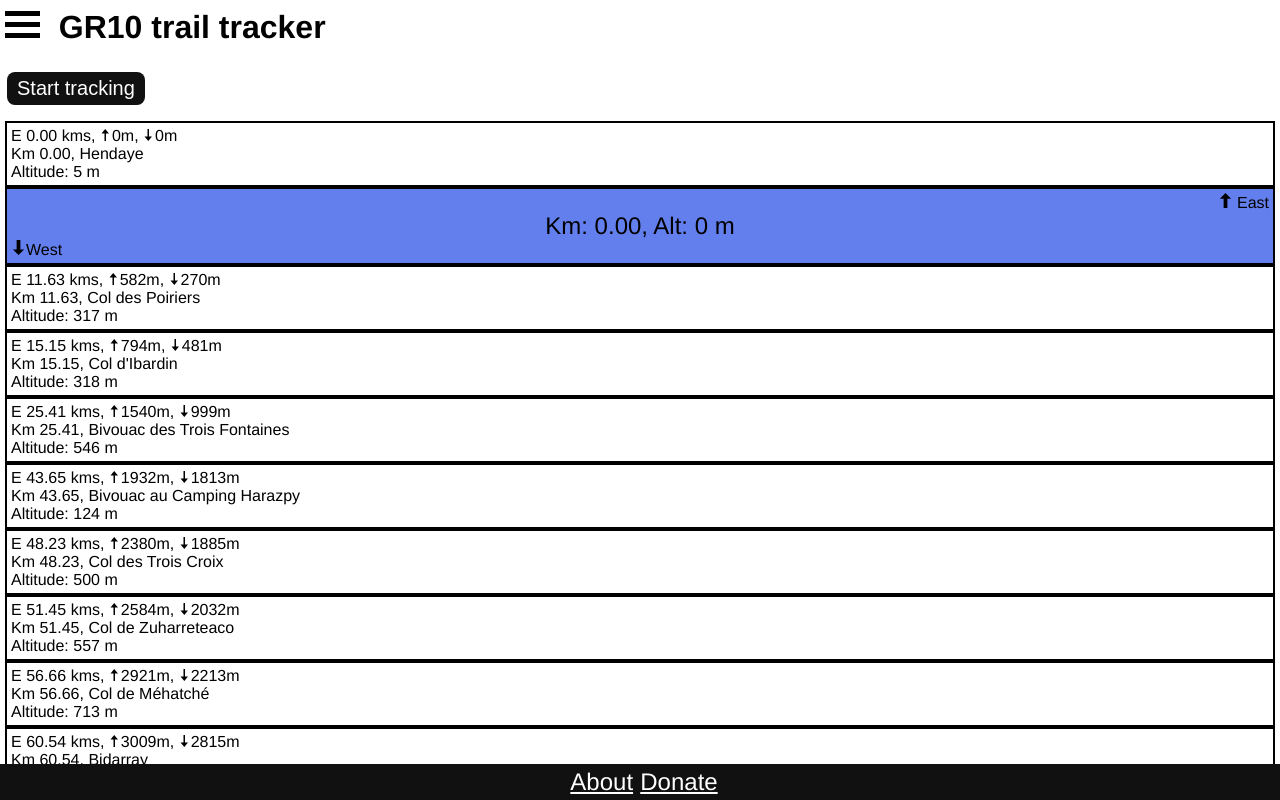
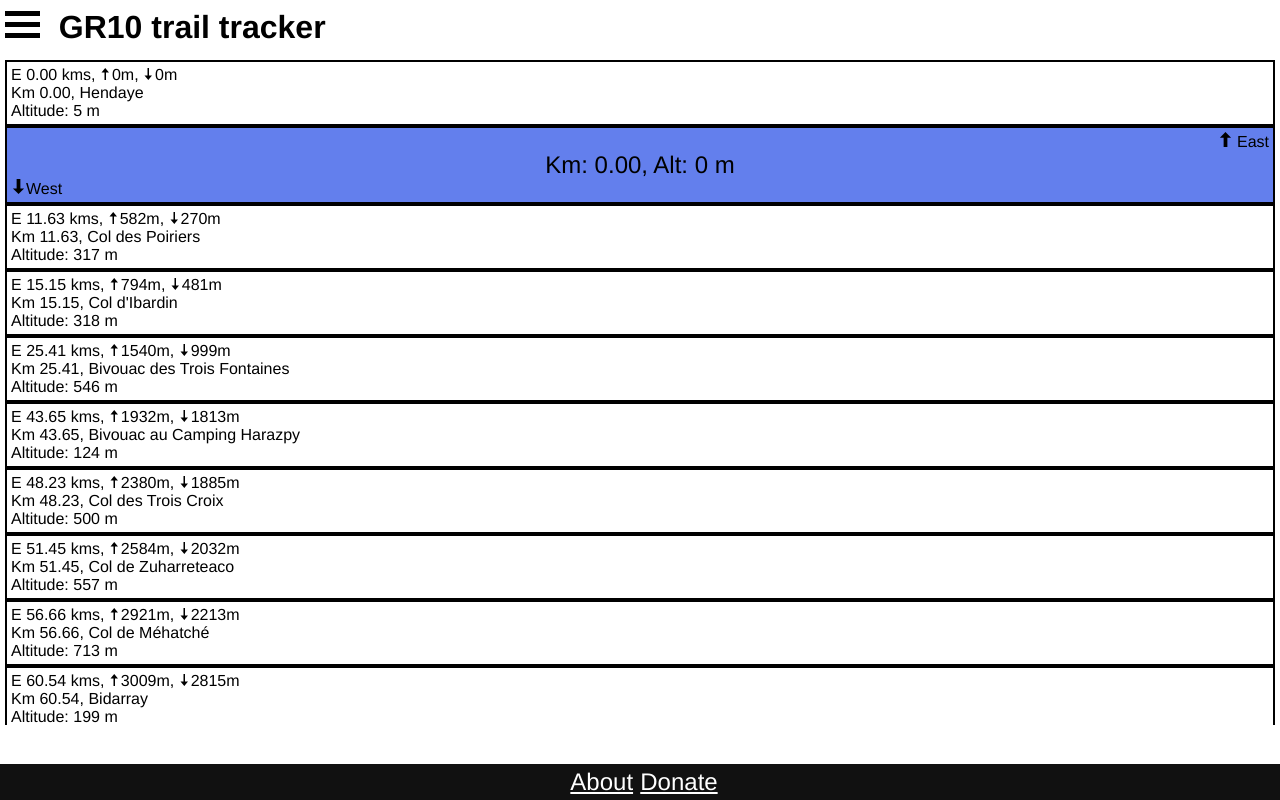
Before and after one commit to appolden/path-tracker, a React (Create React App) app: page /trail-tracker in a window 1280 px wide. Built offline with nearby package versions, Linux system fonts and the light colour scheme; what google-maps-react would draw is missing.

Commit message:
Code clean-up

```diff
--- a/src/component/about-contribute-section.jsx
+++ b/src/component/about-contribute-section.jsx
@@ -1,4 +1,5 @@
 import React, { Component } from 'react';
+import LanguageHelper from '../component/language-helper.js';
 
 class AboutContributeSection extends Component {
   constructor(props) {
@@ -8,24 +9,12 @@ class AboutContributeSection extends Component {
     this.onAmountChange = this.onAmountChange.bind(this);
   }
 
-  getLanguage() {
-    const language = (this.props.language || 'en').toLowerCase();
-    switch (language) {
-      case 'fr':
-        return language;
-        break;
-      case 'en': // in case a user enters a language code that is not supported
-      default:
-        return 'en';
-    }
-  }
-
   onAmountChange(event) {
     this.setState({ amount: event.target.value });
   }
 
   render() {
-    const language = this.getLanguage();
+      const language = LanguageHelper.getLanguage(this.props.language);
     let text = (
       <React.Fragment>
         <h2>Donate</h2>
@@ -93,7 +82,7 @@ class AboutContributeSection extends Component {
             >
               <input type="hidden" name="cmd" value="_xclick" />
               <input type="hidden" name="business" value="a.polden@gmail.com" />
-              <input type="hidden" name="currency_code" value="GBP" />
+              <input type="hidden" name="currency_code" value="EUR" />
               <input
                 type="hidden"
                 name="item_name"
--- a/src/component/about.jsx
+++ b/src/component/about.jsx
@@ -36,7 +36,6 @@ class About extends Component {
     switch (language) {
       case 'fr':
         return language;
-        break;
       case 'en': // in case a user enters a language code that is not supported
       default:
         return 'en';
--- a/src/component/contribute.jsx
+++ b/src/component/contribute.jsx
@@ -1,59 +1,38 @@
 import React, { Component } from 'react';
-import { Link } from 'react-router-dom';
 import { Helmet } from 'react-helmet';
 import AboutContributeSection from '../component/about-contribute-section';
 import Menu from '../component/menu.jsx';
+import LanguageHelper from '../component/language-helper.js';
 
 class Contribute extends Component {
   constructor(props) {
     super(props);
 
     this.title = 'Donate';
-    switch (this.getLanguage()) {
+      switch (LanguageHelper.getLanguage(this.props.language)) {
       case 'fr':
         this.title = 'Faire un don';
-        break;
-      case 'en':
-      default:
-        this.language = 'en';
-    }
-  }
-
-  getLanguage() {
-    const language = (this.props.language || 'en').toLowerCase();
-    switch (language) {
-      case 'fr':
-        return language;
-        break;
-      case 'en': // in case a user enters a language code that is not supported
-      default:
-        return 'en';
+              break;
+          default:
+              break;
     }
   }
 
   render() {
-    const traitrackerLinkText = 'Return to the GR10 Trail Tracker';
+      const language = LanguageHelper.getLanguage(this.props.language);
+
     return (
       <React.Fragment>
-        <Helmet htmlAttributes={{ lang: this.getLanguage() }}>
+        <Helmet htmlAttributes={{ lang: language }}>
           <title>{this.title}</title>
         </Helmet>
-        <Menu language={this.getLanguage()} origin={this.props.origin} />
+            <Menu language={language} origin={this.props.origin} />
         <header className="App-header">
           <h1 className="App-title">{this.title}</h1>
         </header>
 
         <div className="App-content">
-          <AboutContributeSection language={this.getLanguage()} />
-          <p>
-            {'<<'}{' '}
-            <Link
-              to={'/' + this.language + '/trail-tracker'}
-              title={traitrackerLinkText}
-            >
-              {traitrackerLinkText}
-            </Link>
-          </p>
+                <AboutContributeSection language={language} />
         </div>
       </React.Fragment>
     );
--- a/src/component/path-tracker.jsx
+++ b/src/component/path-tracker.jsx
@@ -226,10 +226,7 @@ class PathTracker extends Component {
         language={this.language}
       />
     ) : (
-      <Location
-        onLocationChanged={this.onLocationChanged}
-        language={this.language}
-      />
+            <LocationWatcher onLocationChanged={this.onLocationChanged} language={this.language} />
     );
     //console.log(window.outerHeight);
     const offset = 140;
@@ -246,7 +243,7 @@ class PathTracker extends Component {
         </header>
         <div className="App-content">
           <div>
-                    <LocationWatcher onLocationChanged={this.onLocationChanged} language={this.language} />
+
 
             <div style={style} className="pointsOfInterest">
               {rows}
```
